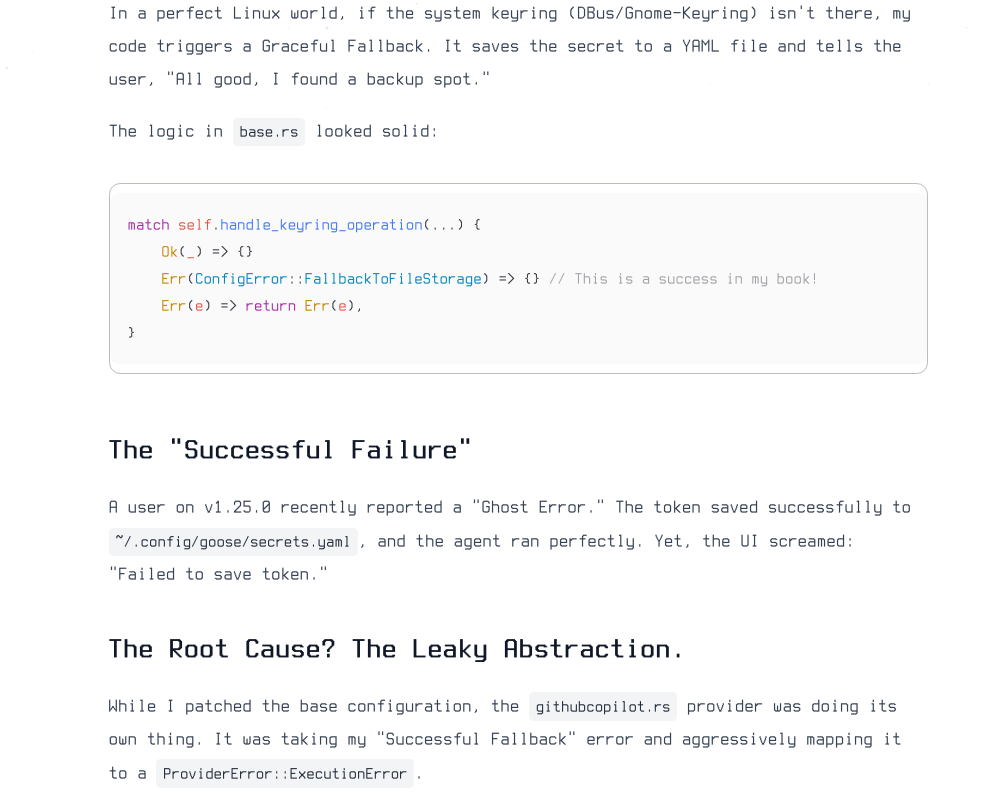
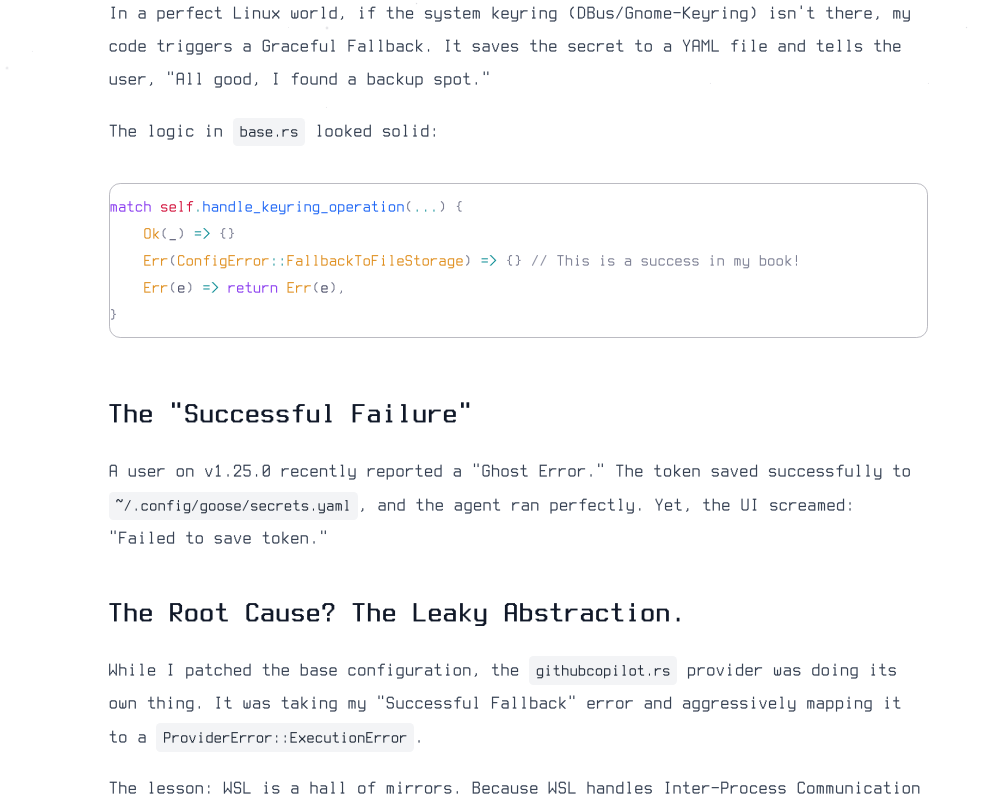
Before and after one commit to sheikhlimon/limon-portfolio, a Next.js app: page /posts/2026-02-25-wsl-oauth-failure in a window 1280 px wide. Shown: the part 653-1450 px from the top of the page, without its empty margins (122-1120 px from the left). Built offline with nearby package versions, Linux system fonts and the light colour scheme.

Commit message:
fix: use catppuccin themes for shiki, remove padding overrides

```diff
--- a/app/components/CodeBlock.tsx
+++ b/app/components/CodeBlock.tsx
@@ -16,8 +16,8 @@ export default function CodeBlock({ code, language }: CodeBlockProps) {
       const html = await codeToHtml(code, {
         lang: language as "bash" | "diff" | "rust" | "text" | "typescript" | "javascript",
         themes: {
-          light: "one-light",
-          dark: "one-dark-pro",
+          light: "catppuccin-latte",
+          dark: "catppuccin-mocha",
         },
       })
       setHighlighted(html)
--- a/app/globals.css
+++ b/app/globals.css
@@ -337,7 +337,7 @@
 /* Override shiki theme backgrounds */
 .shiki,
 .shiki code {
-  padding: 0 !important;
+  background: transparent !important;
 }
 
 /* Shiki code block overflow handling */
@@ -352,7 +352,6 @@
   white-space: pre !important;
   max-width: 100% !important;
   min-width: 0 !important;
-  padding: 1rem !important;
 }
 
 /* Prose pre with shiki */
```
Also changed, not shown: .claude/CLAUDE.md.
